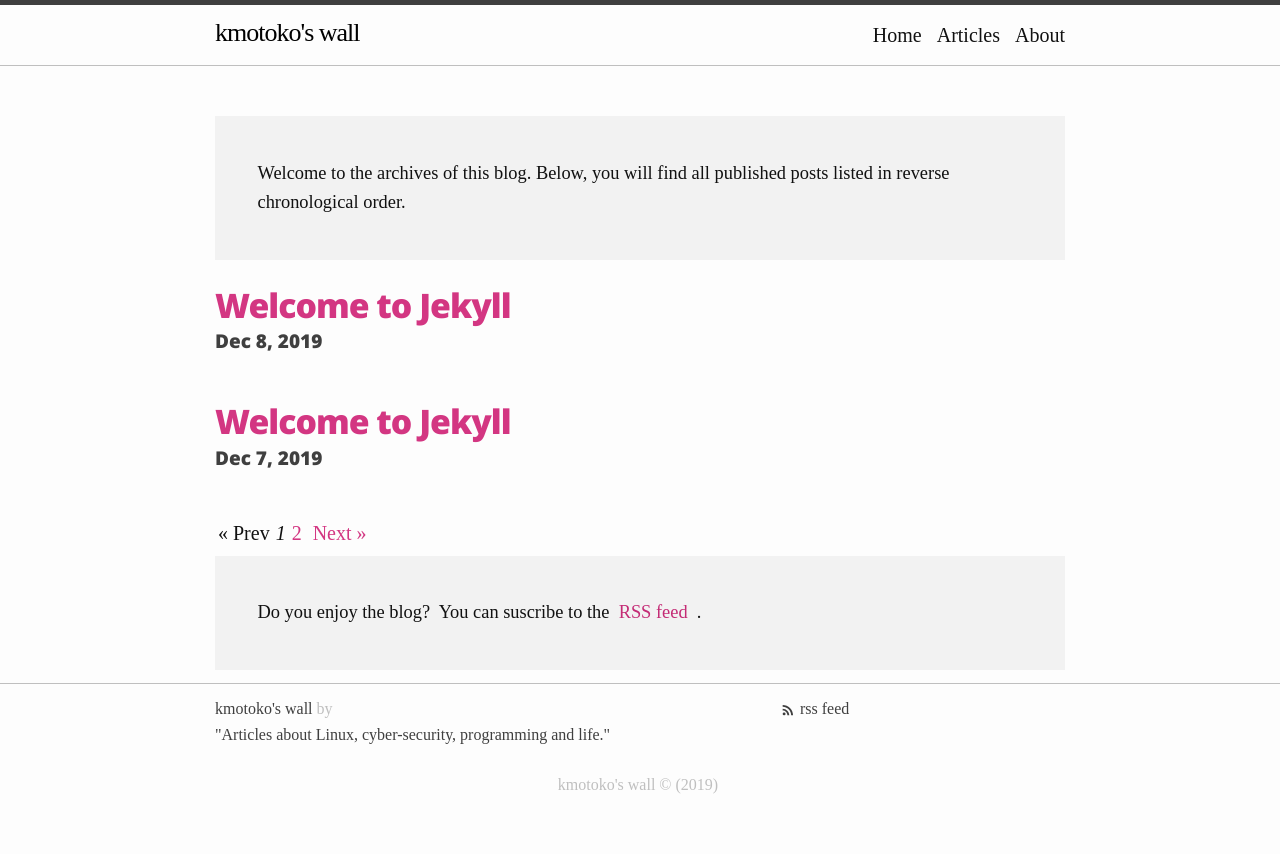
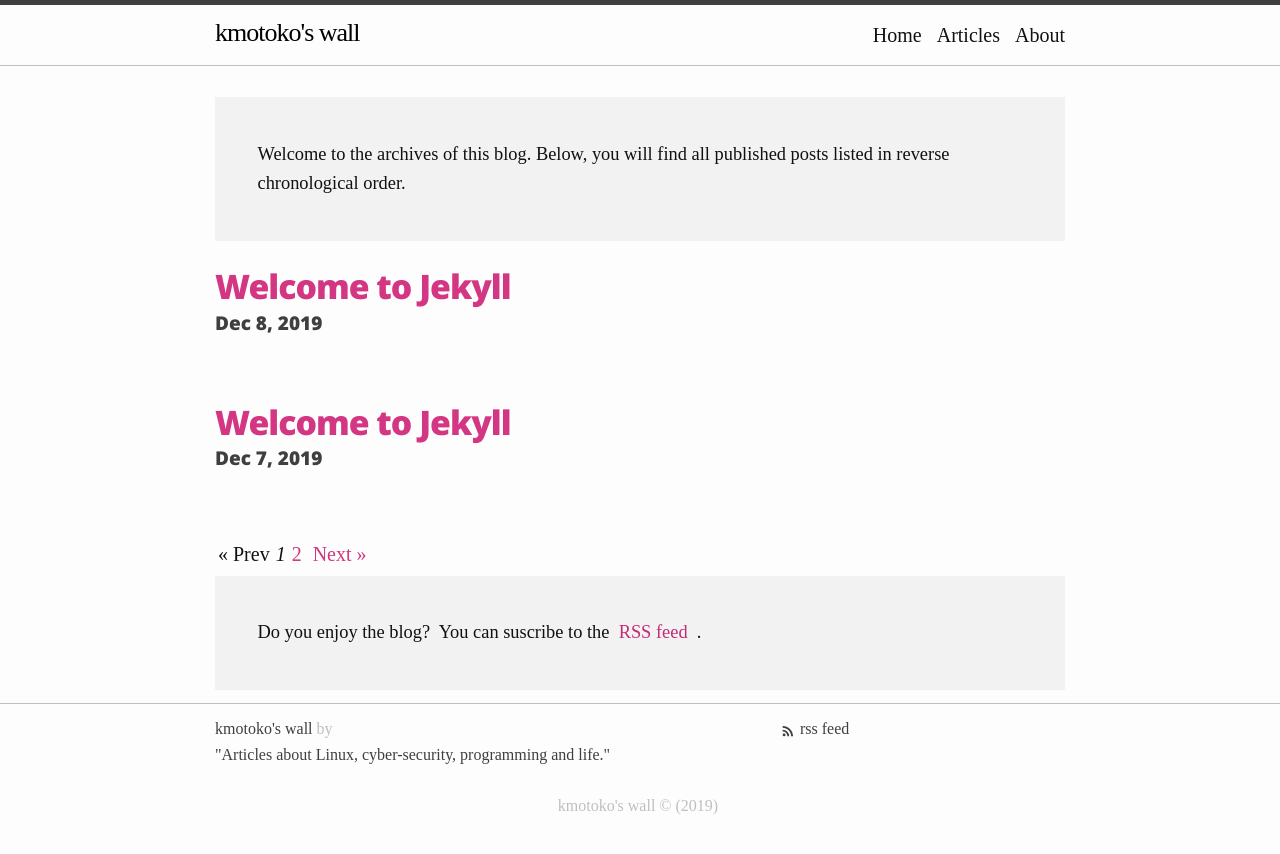
Before and after one commit to kmotoko/kmotokos-wall, a Jekyll site: the page built from articles/index.html, in a window 1280 px wide. Shown: the top 854 px of the page. Built offline with Jekyll 4.4.1, drawn with Linux system fonts in a browser that asks for light colours; some web fonts are replaced; the list of posts is cut into pages by our own code.

Commit message:
Minor changes to many styling elements.

```diff
--- a/_sass/academic.scss
+++ b/_sass/academic.scss
@@ -103,6 +103,9 @@
 $on-palm:          600px !default;
 $on-laptop:        800px !default;
 
+// Width of the images in posts list
+$post-list-thumbnail-width: 35% !default;
+
 // Use media queries like this:
 // @include media-query($on-palm) {
 //   .wrapper {
--- a/_sass/academic/_layout.scss
+++ b/_sass/academic/_layout.scss
@@ -149,36 +149,36 @@
   }
 }
 
-.with-pitch {
-  &:hover {
-    border-bottom: none;
-    color: $brand-color;
-  }
-}
+// .with-pitch {
+//   &:hover {
+//     border-bottom: none;
+//     color: $brand-color;
+//   }
+// }
 
-.site-pitch {
-  display: inline-block;
-  clear: both;
-  line-height: 60px;
-  padding-left: 10px;
-  color: $grey-color;
-
-  &:before {
-    content: " | "
-  }
-
-  @include media-query($on-palm) {
-    display: block;
-    padding-left: 0;
-    padding-bottom: 15px;
-    line-height: initial;
-    color: $grey-color-light;
-
-    &:before {
-      content: ""
-    }
-  }
-}
+// .site-pitch {
+//   display: inline-block;
+//   clear: both;
+//   line-height: 60px;
+//   padding-left: 10px;
+//   color: $grey-color;
+//
+//   &:before {
+//     content: " | "
+//   }
+//
+//   @include media-query($on-palm) {
+//     display: block;
+//     padding-left: 0;
+//     padding-bottom: 15px;
+//     line-height: initial;
+//     color: $grey-color-light;
+//
+//     &:before {
+//       content: ""
+//     }
+//   }
+// }
 
 
 .site-nav {
@@ -484,6 +484,7 @@
  */
 .page-content {
   padding: $spacing-unit 0 $spacing-unit / 2 0;
+  min-height: 60vh;
 }
 
 .post-content {
@@ -498,14 +499,14 @@
   margin-top: 0;
 }
 
-.pitch {
-  h2:first-of-type {
-    margin-top: 0;
-  }
-}
+// .pitch {
+//   h2:first-of-type {
+//     margin-top: 0;
+//   }
+// }
 
 .archive {
-  margin-top: $spacing-unit;
+  margin-top: $spacing-unit / 4;
 }
 
 .post-list {
@@ -543,15 +544,64 @@
 
   .post-thumbnail-wrapper {
     width: 100%;
-    max-height: 200px;
-    overflow-y: hidden;
     margin-top: $spacing-unit / 4;
     margin-bottom: $spacing-unit / 4;
+    text-align: justify;
+    -webkit-hyphens: auto;
+    -ms-hyphens: auto;
+    hyphens: auto;
+
+    .post-thumbnail-box-1 {
+      display: inline-block;
+      float: left;
+      // Set #text nodes' height (from <picture>) to 0
+      font-size: 0px;
+      line-height: 0px;
+      width: $post-list-thumbnail-width;
+    }
+
+    .post-thumbnail-box-2 {
+      display: inline-block;
+      padding-left: $spacing-unit / 2;
+      width: -webkit-calc(100% - #{($spacing-unit / 2)} - #{$post-list-thumbnail-width});
+      width: calc(100% - #{($spacing-unit / 2)} - #{$post-list-thumbnail-width});
+    }
+
+    .post-thumbnail {
+      width: 100%;
+    }
+
+    .post-thumbnail-summary {
+      color: $text-color;
+      display: inline-block;
+      width: 100%;
+    }
   }
 
-  .post-thumbnail {
-    margin-top: -20%;
+  .post-thumbnail-wrapper::after {
+    content: "";
+    clear: both;
+    display: table;
   }
+
+
+
+  @include media-query($on-palm) {
+    .post-thumbnail-wrapper {
+      .post-thumbnail-box-1 {
+        float: none;
+        width: 100%;
+      }
+
+      .post-thumbnail-box-2 {
+        display: inline-block;
+        padding-left: inherit;
+        padding-top: $spacing-unit / 2;
+        width: 100%;
+      }
+    }
+  }
+
 }
 
 .pagination {
@@ -570,9 +620,9 @@
 
 .post-header {
   position: relative;
-  width: 100vw;
-  left: calc(-50vw + 50%);
-  margin-bottom: $spacing-unit;
+  width: 100%;
+  //left: calc(-50vw + 50%);
+  margin-bottom: $spacing-unit / 2;
   overflow-y: hidden;
 
   @include media-query($on-laptop) {
@@ -587,8 +637,9 @@
   }
 
   .post-thumbnail {
-    position: absolute;
-    z-index: -1;
+    position: relative;
+    //z-index: -1;
+    width: 100%;
     min-height: 100%;
 
     @include media-query($on-palm) {
@@ -599,7 +650,7 @@
 
   .wrapper {
     background: rgba(255, 255, 255, 0.9);
-    margin-top: $spacing-unit;
+    margin-top: $spacing-unit / 2;
     padding-bottom: 0;
     padding-top: 0;
 
@@ -620,9 +671,9 @@
   }
 
   .wrapper {
-    padding-bottom: $spacing-unit / 2;
-    padding-top: $spacing-unit / 2;
-    margin-bottom: $spacing-unit;
+    padding-bottom: $spacing-unit / 4;
+    padding-top: $spacing-unit / 4;
+    margin-bottom: $spacing-unit / 2;
 
     @include media-query($on-palm) {
       margin: 0px;
@@ -631,12 +682,13 @@
 }
 
 .post-title {
-  margin-top: 0;
+  margin-top: $spacing-unit;
   color: $brand-color;
 }
 
 .post-summary {
-  margin-top: 0;
+  margin-top: $spacing-unit / 2;
+  margin-bottom: $spacing-unit / 2;
 }
 
 .post-content {
@@ -796,6 +848,7 @@
 
 .msg-404 {
   margin-bottom: $spacing-unit;
+  text-align: center;
 
   .title {
     @include size(h1);
@@ -816,3 +869,29 @@
 .invisible {
   display: none;
 }
+
+/**
+ * Home
+ */
+
+ .home {
+   width: 100%;
+   text-align: center;
+   .site-logo-wrapper {
+     // Set #text nodes' height (from <picture>) to 0
+     font-size: 0px;
+     line-height: 0px;
+     .site-logo {
+       width: 25%;
+     }
+   }
+
+   @include media-query($on-palm) {
+     .site-logo-wrapper {
+       .site-logo {
+         width: 100%;
+       }
+     }
+   }
+
+ }
--- a/assets/main.scss
+++ b/assets/main.scss
@@ -67,6 +67,9 @@
 $on-palm:          500px;
 $on-laptop:        700px;
 
+// Width of the images in posts list
+$post-list-thumbnail-width: 35%;
+
 // Minima also includes a mixin for defining media queries.
 // Use media queries like this:
 // @include media-query($on-palm) {
```
